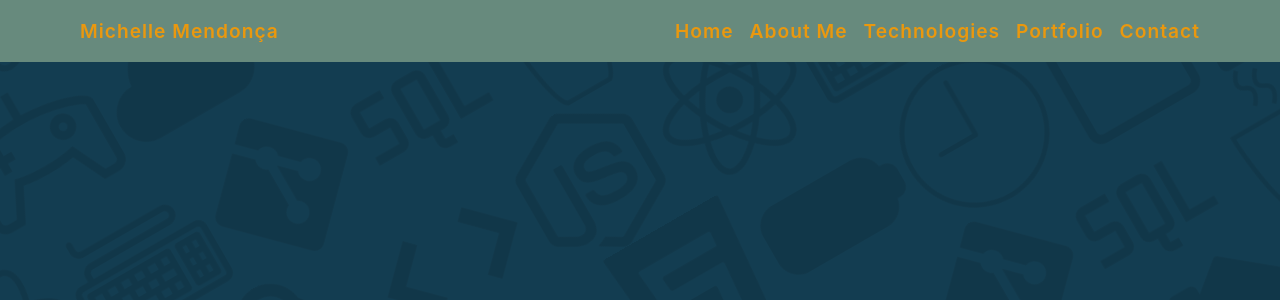
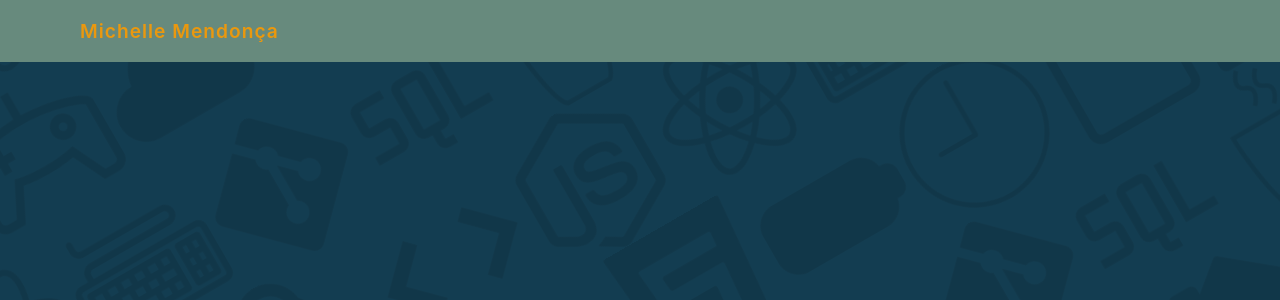
Before and after one commit to michaloumen/portfolio, a React (Create React App) app: page / in a window 1280 px wide. Shown: the top 300 px of the page. Built offline with nearby package versions, Linux system fonts and the light colour scheme.

Commit message:
refatora menu dinamico

```diff
--- a/src/screens/Navbar/index.jsx
+++ b/src/screens/Navbar/index.jsx
@@ -1,38 +1,36 @@
-import { useState, useEffect } from 'react';
+import { useState } from 'react';
 import * as S from './styles';
 
 const Navbar = () => {
-  const [showLinks, setShowLinks] = useState(true);
+  const [showLinks, setShowLinks] = useState(false);
 
-  const handleClick = () => {
-    setShowLinks(!showLinks);
-  };
-
-  useEffect(() => {
-    const handleResize = () => {
-      setShowLinks(window.innerWidth > 768);
-    };
-
-    window.addEventListener('resize', handleResize);
-  }, []);
+  const renderNavBarLinks = (
+    <S.NavbarLinksContainer>
+    <a href='#home'>Home</a>
+    <a href='#aboutme'>About Me</a>
+    <a href='#technolegies'>Technologies</a>
+    <a href='#portfolio'>Portfolio</a>
+    <a href='#contact'>Contact</a>
+  </S.NavbarLinksContainer>
+  );
 
   return (
-    <S.NavbarContainer showLinks={showLinks}>
-      <S.NavbarName>
-        Michelle Mendonça
-        <img src='./menu-icon.svg' alt='Menu Icon' onClick={handleClick} />
-      </S.NavbarName>
-      {showLinks && (
-        <S.NavbarLinksContainer>
-          <a href='#home'>Home</a>
-          <a href='#aboutme'>About Me</a>
-          <a href='#technolegies'>Technologies</a>
-          <a href='#portfolio'>Portfolio</a>
-          <a href='#contact'>Contact</a>
-        </S.NavbarLinksContainer>
-      )}
+    <S.NavbarContainer>
+      <S.MenuDesktop>
+        <S.NavbarName>
+          Michelle Mendonça
+        </S.NavbarName>
+        {renderNavBarLinks}
+      </S.MenuDesktop>
+      <S.MenuMobile>
+        <S.NavbarName>
+          Michelle Mendonça
+          <img src='./menu-icon.svg' alt='Menu Icon' onClick={() => setShowLinks(!showLinks)} />
+        </S.NavbarName>
+        {showLinks && renderNavBarLinks}
+      </S.MenuMobile>
     </S.NavbarContainer>
-  );
+  )
 };
 
 // adicionar transição na abertura e fechamento do navbar
--- a/src/screens/Navbar/styles.js
+++ b/src/screens/Navbar/styles.js
@@ -1,47 +1,40 @@
 import styled from 'styled-components';
-import { color, font, rotateMenu, space } from '../../styles';
+import { color, rotateMenu, space } from '../../styles';
 
 export const NavbarContainer = styled.div`
+  letter-spacing: 1px;
+  padding: 1.2rem 10vh;
+  font-size: 1.2rem;
+  font-weight: 600;
+  background-color: ${color.sageGreen};
+  color: ${color.tangerineOrange};
+`;
+
+export const MenuDesktop = styled.div`
   display: flex;
   justify-content: space-between;
-  letter-spacing: 1px;
-  gap: ${space.gap};
-  background-color: ${color.sageGreen};
-  padding: ${space.pagePadding};
-  color: ${color.tangerineOrange};
-  font-size: ${font.fontSize};
-  font-weight: ${font.fontWeight};
 
+  @media (max-width: 769px) {
+    display: none;
+  }
+`;
+
+export const MenuMobile = styled.div`
+  flex-direction: column;
+  padding-left: ${space.gap};
   img {
     width: 1.5rem;
     height: 1.5rem;
     cursor: pointer;
-    display: ${props => (props.showLinks ? 'none' : 'block')};
-
-    @media (max-width: 768px) {
-      display: block;
-    }
   }
 
   @media (min-width: 769px) {
-    img {
-      display: none;
-    }
-  }
-
-  @media (max-width: 768px) {
-    flex-direction: column;
-    padding-left: ${space.gap};
-  }
-
-  @media (min-width: 769px) {
-    flex-direction: row;
+    display: none;
   }
 `;
 
 export const NavbarLinksContainer = styled.div`
   display: flex;
-  white-space: nowrap;
   animation: ${rotateMenu} 0.6s;
   gap: ${space.gap};
 
@@ -58,11 +51,7 @@ export const NavbarLinksContainer = styled.div`
 
   @media (max-width: 768px) {
     flex-direction: column;
-  }
-
-  @media (min-width: 769px) {
-    flex-direction: row;
-    display: flex;
+    padding-top: 10px;
   }
 `;
 
--- a/src/styles/font.js
+++ /dev/null
@@ -1,8 +0,0 @@
-const font = {
-  fontSize: '1.2rem',
-  fontWeight: '600'
-};
-// avaliar depois se tá usando isso em outros lugares
-// se não, faz sentido aplicar direto
-
-export default font;
--- a/src/styles/index.js
+++ b/src/styles/index.js
@@ -1,5 +1,4 @@
 import color from './color';
-import font from './font';
 import {
   rotateMenu,
   backgroundIcons1,
@@ -11,7 +10,6 @@ import space from './space';
 
 export {
   color,
-  font,
   rotateMenu,
   backgroundIcons1,
   backgroundIcons2,
--- a/src/styles/space.js
+++ b/src/styles/space.js
@@ -1,5 +1,4 @@
 const size = {
-  pagePadding: '1.2rem 10vh',
   gap: '1rem'
 };
 
```
Also changed, not shown: src/setupTests.js (deleted, +0 -5 lines).
